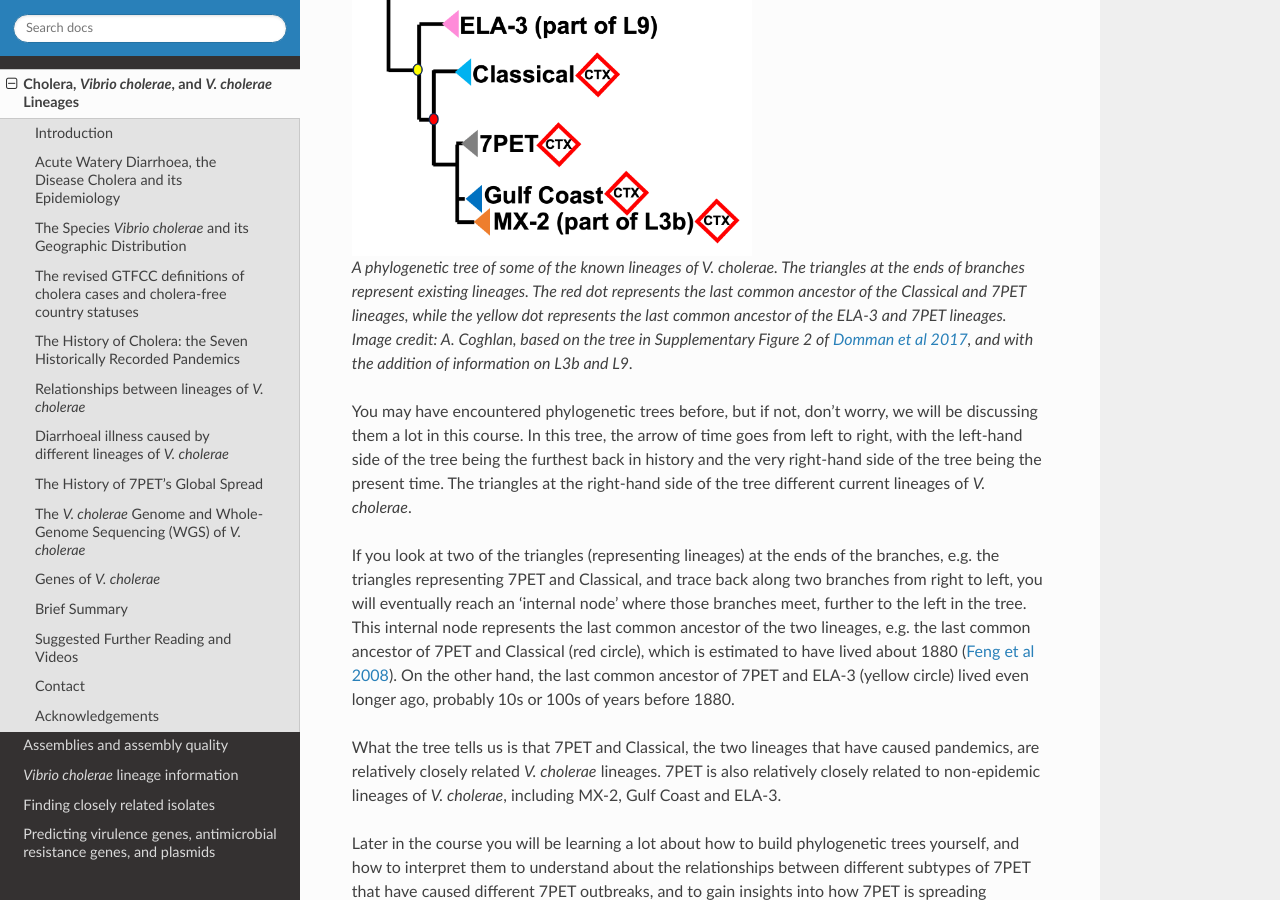
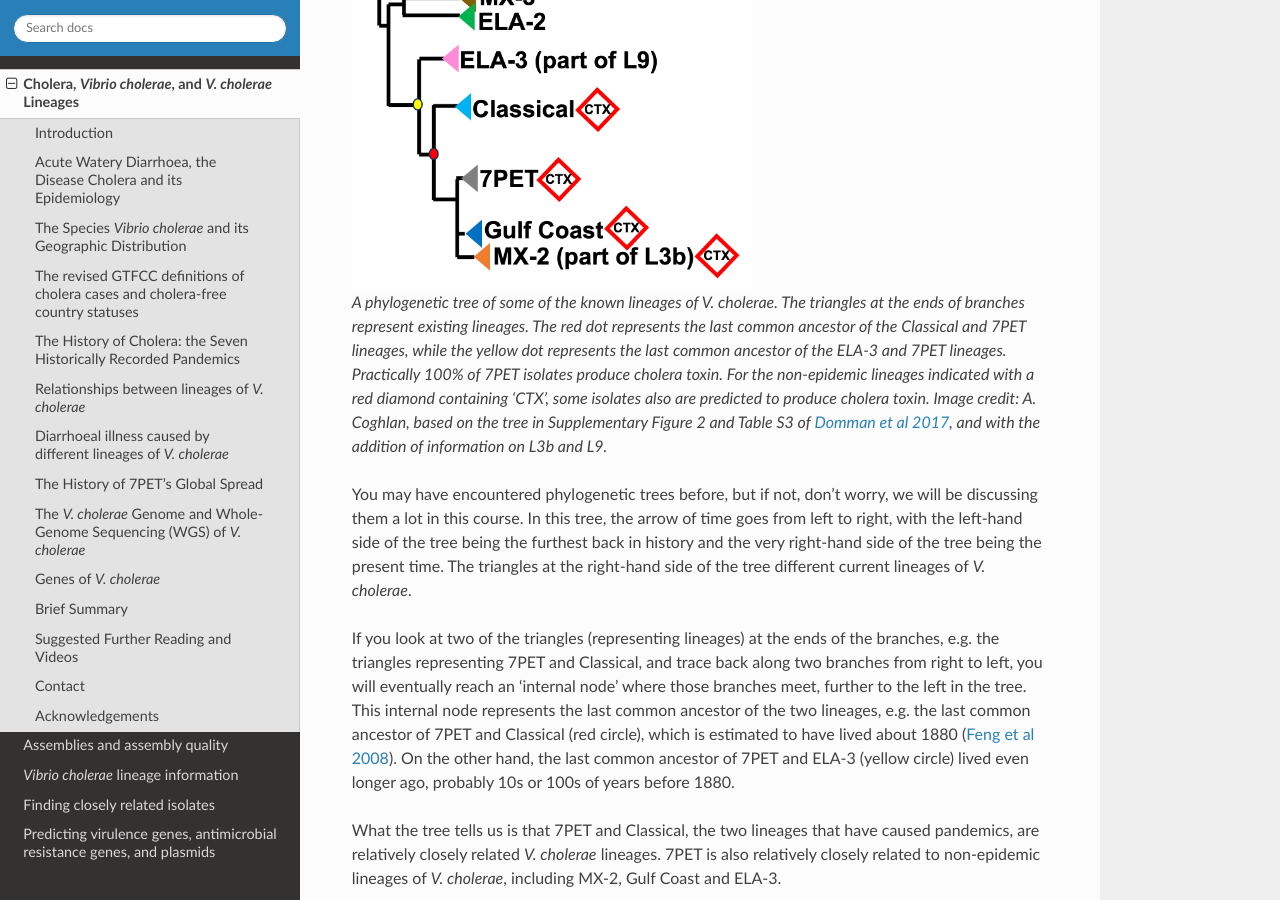
Before and after one commit to avrilcoghlan/cholerabook, a Sphinx documentation site: the page built from docs/source/vibriogenomes.rst, in a window 1280 px wide and 900 px high, scrolled down 7725 px. Built offline with Sphinx 7.4.7 and the Read the Docs theme 2.0.0, drawn with Linux system fonts in a browser that asks for light colours; some of the changed text lies outside the part shown.

Commit message:
Update vibriogenomes.rst

```diff
--- a/docs/source/vibriogenomes.rst
+++ b/docs/source/vibriogenomes.rst
@@ -88,7 +88,7 @@
 The species *V. cholerae* is distributed globally, and is a very diverse species with many different lineages (Figure 6).
 
 .. figure:: LineageDistributions.png
-  :width: 650
+  :width: 850
 
   Figure 6. The global distribution of the bacterium *V. cholerae*, for two of the many different lineages of *V. cholerae*, (a) the MX-2 lineage, and (b) the current pandemic lineage (7PET lineage). The numbers in purple circles indicate the number of *V. cholerae* isolates collected in each country, whose whole genomes have been included in the `Vibriowatch`_ database. The number of genomes for the 7PET lineage is far greater than that for MX-2, probably reflecting the far greater public health importance of 7PET. Genomes were assigned to lineages using a software called `PopPUNK`_, which we will discuss later in this course. Image source: A. Coghlan.
 
@@ -112,7 +112,7 @@
 There are many other non-epidemic lineages of *V. cholerae* found around the world that do not cause epidemic
 cholera, but sometimes cause small outbreaks of mild diarrhoea. An example is lineage MX-2 (Figure 6).
 The vast majority of the non-epidemic lineages of *V. cholerae* do not produce cholera toxin, but isolates of some
-non-epidemic lineages, including MX-2, are predicted to produce cholera toxin (`Domman et al 2017`_).
+non-epidemic lineages, including some isolates of MX-2, are predicted to produce cholera toxin (`Domman et al 2017`_).
 The non-epidemic lineages of *V. cholerae* are often found in brackish water or in saltwater in association with shellfish
 such as crabs and shrimp, or in rivers or freshwater lakes (Figure 7).
 
@@ -223,7 +223,7 @@
 .. figure:: Lineages.png
   :width: 400
 
-  A phylogenetic tree of some of the known lineages of *V. cholerae*. The triangles at the ends of branches represent existing lineages. The red dot represents the last common ancestor of the Classical and 7PET lineages, while the yellow dot represents the last common ancestor of the ELA-3 and 7PET lineages. Image credit: A. Coghlan, based on the tree in Supplementary Figure 2 of `Domman et al 2017`_, and with the addition of information on L3b and L9.
+  A phylogenetic tree of some of the known lineages of *V. cholerae*. The triangles at the ends of branches represent existing lineages. The red dot represents the last common ancestor of the Classical and 7PET lineages, while the yellow dot represents the last common ancestor of the ELA-3 and 7PET lineages. Practically 100% of 7PET isolates produce cholera toxin. For the non-epidemic lineages indicated with a red diamond containing 'CTX', some isolates also are predicted to produce cholera toxin. Image credit: A. Coghlan, based on the tree in Supplementary Figure 2 and Table S3 of `Domman et al 2017`_, and with the addition of information on L3b and L9.
 
 You may have encountered phylogenetic trees before, but if not, don't worry, we will be discussing them a lot in this course.
 In this tree, the arrow of time goes from left to right, with the left-hand side of the tree being the furthest back in history and the
```
